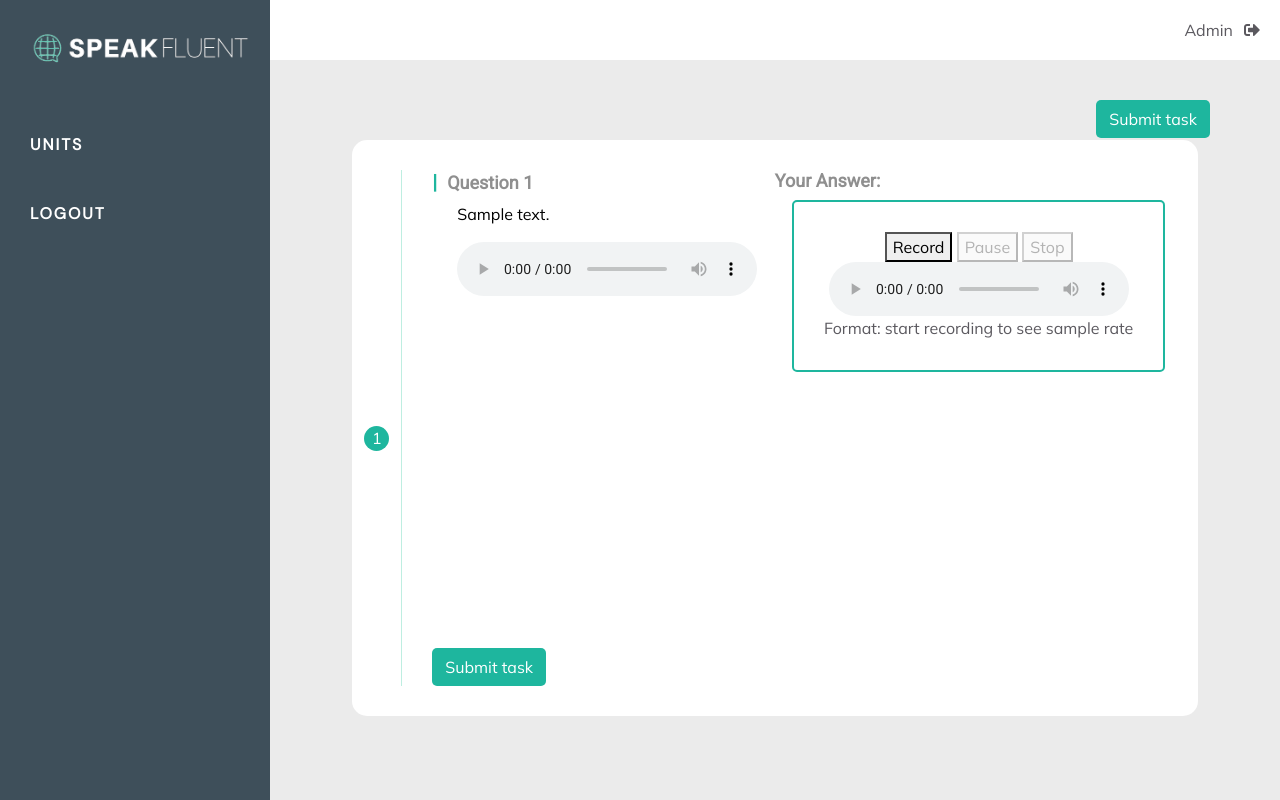
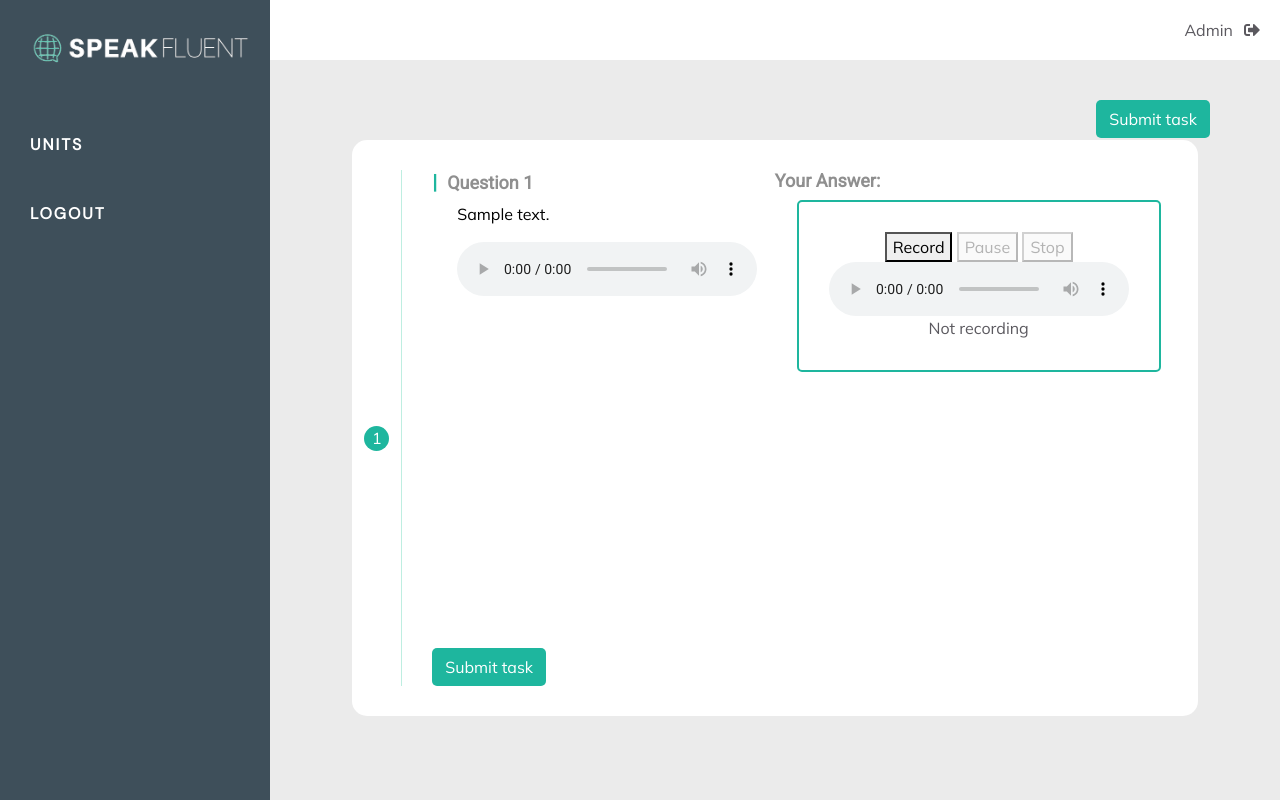
Before and after one commit to VladGavrikov/Oral-Test-App, a Flask app: page /attempt/1/1/1 in a window 1280 px wide. Run offline with Flask 2, Linux system fonts and the light colour scheme; a user stored in the database is signed in; tables that the repository leaves empty hold one stand-in row (values such as "Sample post"); some libraries are stand-ins or nearby versions.

Commit message:
bug fixes

```diff
--- a/TestingApp/app/templates/answer.html
+++ b/TestingApp/app/templates/answer.html
@@ -97,7 +97,7 @@
                 </div>
                 <audio src={{path}} id= "player" controls="controls" ></audio>
 
-                <div id="formats">Format: start recording to see sample rate</div>
+                <div id="formats">Not recording</div>
             </div>
         <!--<p><strong>Recordings:</strong></p>
         <ol id="recordingsList"></ol>-->
```
Also changed, not shown: TestingApp/app.db, 2 other files.
